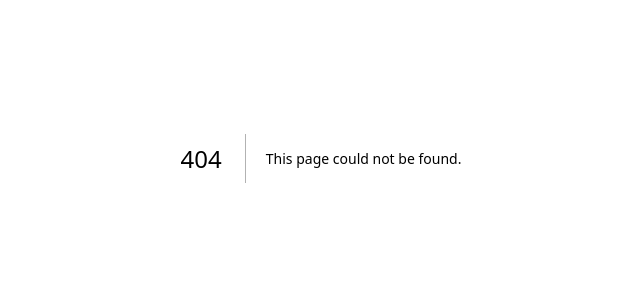
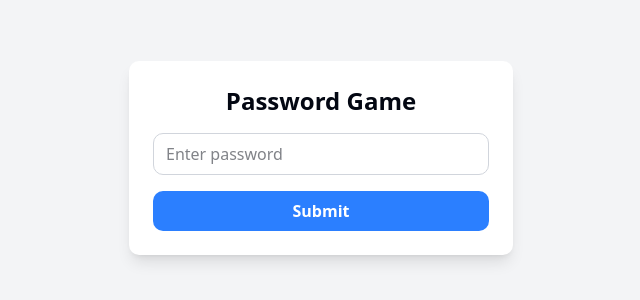
Before and after one commit to dsneed123/Sip-OR-Spin, a Next.js app: page /PasswordGame in a window 1280 px wide. Before the commit this address had no page. Shown: the part 242-542 px from the top of the page, without its empty margins (319-959 px from the left). Built offline with nearby package versions, Linux system fonts and the light colour scheme.

Commit message:
wd game boiler

```diff
--- /dev/null
+++ b/src/app/PasswordGame/page.tsx
@@ -0,0 +1,72 @@
+"use client";
+import React, { useState } from "react";
+
+const PasswordGame: React.FC = () => {
+    const [input, setInput] = useState("");
+    const [message, setMessage] = useState("");
+
+    // Add validation functions for each rule
+    const validatePassword = (password: string) => {
+        // Rule 1: Password must be at least five characters
+        if (password.length < 5) {
+            return "Password must be at least five characters.";
+        }
+
+        // Rule 2: Password must include a number
+        if (!/\d/.test(password)) {
+            return "Password must include a number.";
+        }
+
+        // Rule 3: Password must include an uppercase letter
+        if (!/[A-Z]/.test(password)) {
+            return "Password must include an uppercase letter.";
+        }
+
+        // Rule 4: Password must include a special character
+        if (!/[!@#$%^&*(),.?":{}|<>]/.test(password)) {
+            return "Password must include a special character.";
+        }
+
+        // Add additional rules here...
+
+        // If all rules are passed
+        return "✅ Correct Password!";
+    };
+
+    const handleChange = (e: React.ChangeEvent<HTMLInputElement>) => {
+        setInput(e.target.value);
+    };
+
+    const handleSubmit = (e: React.FormEvent<HTMLFormElement>) => {
+        e.preventDefault();
+        const validationMessage = validatePassword(input);
+        setMessage(validationMessage);
+        setInput("");
+    };
+
+    return (
+        <div className="flex flex-col items-center justify-center min-h-screen bg-gray-100 p-4">
+            <div className="bg-white shadow-lg rounded-lg p-6 w-full max-w-sm text-center">
+                <h1 className="text-2xl font-bold mb-4">Password Game</h1>
+                <form onSubmit={handleSubmit} className="space-y-4">
+                    <input
+                        type="password"
+                        value={input}
+                        onChange={handleChange}
+                        placeholder="Enter password"
+                        className="w-full px-3 py-2 border border-gray-300 rounded-lg focus:outline-none focus:ring-2 focus:ring-blue-500"
+                    />
+                    <button
+                        type="submit"
+                        className="w-full bg-blue-500 text-white font-semibold py-2 rounded-lg hover:bg-blue-600 transition duration-300"
+                    >
+                        Submit
+                    </button>
+                </form>
+                {message && <p className="mt-4 text-lg font-semibold">{message}</p>}
+            </div>
+        </div>
+    );
+};
+
+export default PasswordGame;
```
